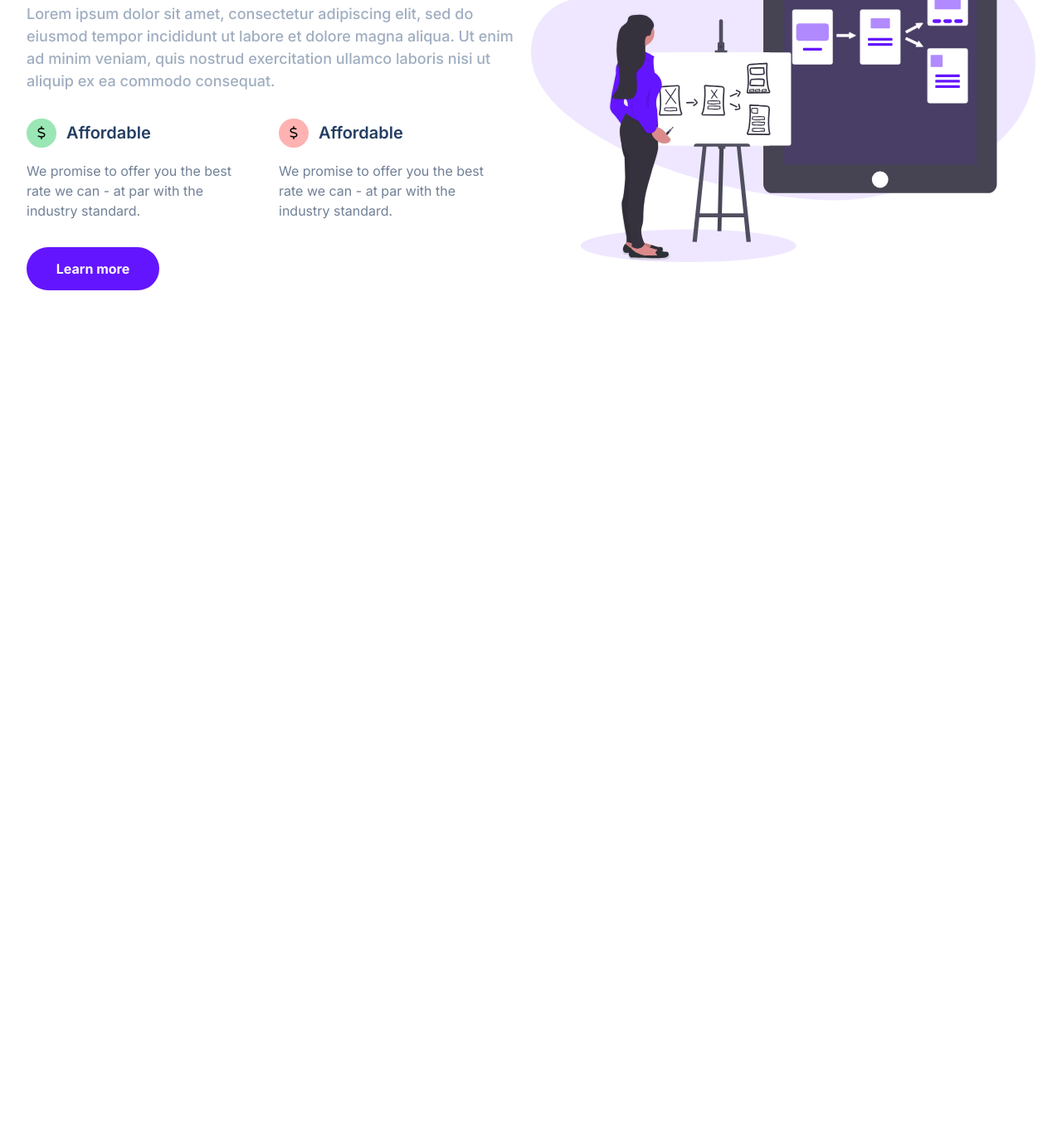
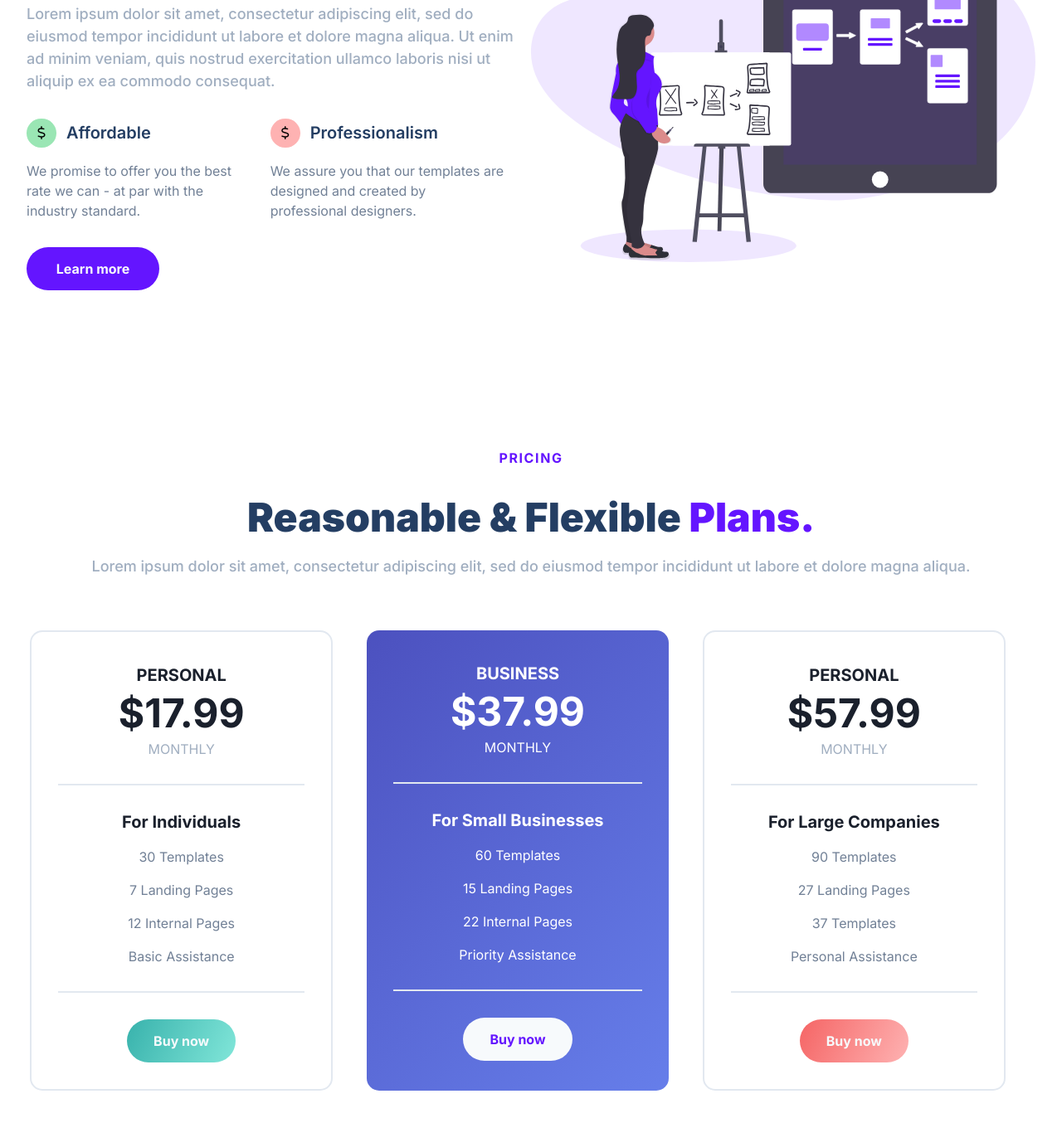
Before and after one commit to FilipTokar/Treact-clone, a plain HTML site: page index.html in a window 1280 px wide. Shown: the part 3048-4402 px from the top of the page at 83% size. Before the commit the page ends 3494 px from the top, so only its background shows below. Drawn offline with Linux system fonts and the light colour scheme.

Commit message:
adding pricing section

```diff
--- a/index.html
+++ b/index.html
@@ -257,9 +257,9 @@
                     <i class="fa-regular fa-dollar-sign"></i>
                   </div>
 
-                    <h3 class="value__title--h3">Affordable</h3>
+                    <h3 class="value__title--h3">Professionalism</h3>
                   </div>
-                  <div class="value__description">We promise to offer you the best rate we can - at par with the industry standard.</div>
+                  <div class="value__description">We assure you that our templates are designed and created by professional designers.</div>
                 </div>
               </div>
               <button class="quality-work__left--button">Learn more</button>
@@ -271,6 +271,76 @@
           </div>
         </div>
       </section>
+      <section id="pricing">
+        <div class="container">
+          <div class="row">
+            <div class="service__description--container">
+              <span class="upper-case-purple">pricing</span>
+              <h2>Reasonable & Flexible <span class="purple">Plans.</span></h2>
+              <p class="description--para">
+                Lorem ipsum dolor sit amet, consectetur adipiscing elit, sed do
+                eiusmod tempor incididunt ut labore et dolore magna aliqua.
+              </p>
+            </div>
+            <div class="plans">
+              <div class="plan">
+                <div class="plan__top--color"></div>
+                <div class="plan__header">
+                  <span class="plan__header--name">Personal</span>
+                  <span class="plan__header--price">$17.99</span>
+                  <span class="plan__header--duration">monthly</span>
+                </div>
+                <div class="plan__offer">
+                  <span class="plan__offer--mainFeature">For Individuals</span>
+                  <span class="plan__offer--feature">30 Templates</span>
+                  <span class="plan__offer--feature">7 Landing Pages</span>
+                  <span class="plan__offer--feature">12 Internal Pages</span>
+                  <span class="plan__offer--feature">Basic Assistance</span>
+                </div>
+                <div class="plan__button">
+                  <button class="plan__button--green">Buy now</button>
+                </div>
+              </div>
+              <div class="plan plan__purple">
+                <div class="plan__top--color"></div>
+                <div class="plan__header">
+                  <span class="plan__header--name white">Business</span>
+                  <span class="plan__header--price white">$37.99</span>
+                  <span class="plan__header--duration white">monthly</span>
+                </div>
+                <div class="plan__offer">
+                  <span class="plan__offer--mainFeature white">For Small Businesses</span>
+                  <span class="plan__offer--feature white">60 Templates</span>
+                  <span class="plan__offer--feature white">15 Landing Pages</span>
+                  <span class="plan__offer--feature white">22 Internal Pages</span>
+                  <span class="plan__offer--feature white">Priority Assistance</span>
+                </div>
+                <div class="plan__button">
+                  <button class="plan__button--white">Buy now</button>
+                </div>
+              </div>
+              <div class="plan">
+                <div class="plan__top--color"></div>
+                <div class="plan__header">
+                  <span class="plan__header--name">Personal</span>
+                  <span class="plan__header--price">$57.99</span>
+                  <span class="plan__header--duration">monthly</span>
+                </div>
+                <div class="plan__offer">
+                  <span class="plan__offer--mainFeature">For Large Companies</span>
+                  <span class="plan__offer--feature">90 Templates</span>
+                  <span class="plan__offer--feature">27 Landing Pages</span>
+                  <span class="plan__offer--feature">37 Templates</span>
+                  <span class="plan__offer--feature">Personal Assistance</span>
+                </div>
+                <div class="plan__button">
+                  <button class="plan__button--red">Buy now</button>
+                </div>
+              </div>
+            </div>
+          </div>
+        </div>
+      </section>
     </main>
   </body>
 </html>
--- a/styles.css
+++ b/styles.css
@@ -99,6 +99,8 @@ button:hover {
 .purple {
     color: #6415FF;
 }
+
+
 
 .upper-case-purple {
     font-size: 16px;
@@ -389,3 +391,119 @@ button:hover {
     background-color: rgb(254 178 178);
 
 }
+
+/* pricing */
+
+.plans {
+    display: flex;
+    flex-wrap: wrap;
+    justify-content: space-around;
+}
+
+.plan {
+    display: flex;
+    flex-direction: column;
+    width: 30%;
+    padding: 8px 32px 0;
+    margin: 64px 32px 0 0;
+    border: 2px solid;
+    border-color: rgb(226, 232, 240);
+    border-radius: 15px;
+
+}
+
+.plan__purple {
+    background-color: rgb(100 21 255);
+    background-image: linear-gradient(135deg, rgb(76, 81, 191) 0%, rgb(102, 126, 234) 100%);
+    border: none;
+
+}
+
+
+.plan__header {
+    display: flex;
+    flex-direction: column;
+    align-items: center;
+    padding: 32px 0;
+    border-bottom: 2px solid;
+    border-color: rgb(226, 232, 240);
+}
+
+.plan__header--name {
+    font-size: 20px;
+    color: #1A202C;
+    font-weight: 700;
+    text-transform: uppercase;
+}
+
+.plan__header--price {
+    font-size: 48px;
+    color: #1A202C;
+    margin: 4px 0;
+    font-weight: 700;
+}
+
+.plan__header--duration {
+    font-size: 16px;
+    color: #A0AEC0;
+    text-transform: uppercase;
+}
+
+.plan__offer {
+    display: flex;
+    flex-direction: column;
+    align-items: center;
+    padding: 32px;
+    border-bottom: 2px solid;
+    border-color: rgb(226, 232, 240);
+}
+
+.plan__offer--mainFeature {
+    font-size: 20px;
+    color: #1A202C;
+    font-weight: 700;
+}
+
+.plan__offer--feature {
+    font-size: 16px;
+    color: #718096;
+    margin: 20px 0 0;
+}
+
+.plan__button {
+    display: flex;
+    flex-direction: column;
+    align-items: center;
+    padding: 32px ;
+}
+
+.plan__button--green {
+    background: linear-gradient(115deg, rgb(56, 178, 172) 0%, rgb(129, 230, 217) 100%);
+
+}
+
+.plan__button--green:hover {
+    transform: scale(1.05);
+}
+
+.plan__button--white {
+    background-color: rgb(247 250 252);
+    color: rgb(100 21 255);
+}
+
+.plan__button--white:hover {
+    transform: scale(1.05);
+    background-color: rgb(247 250 252) ;
+}
+
+.plan__button--red {
+    background: linear-gradient(115deg, rgb(245, 101, 101) 0%, rgb(254, 178, 178) 100%);
+}
+
+.plan__button--red:hover {
+    transform: scale(1.05)
+}
+
+.white {
+    color: white;
+}
```
